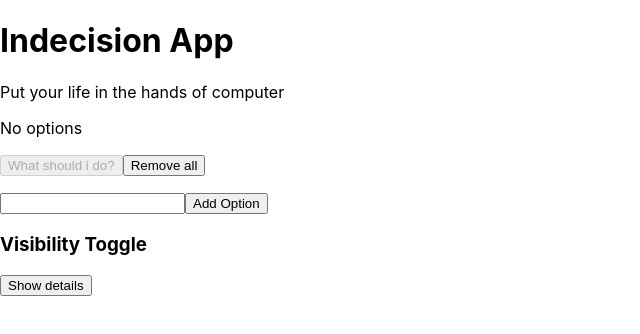
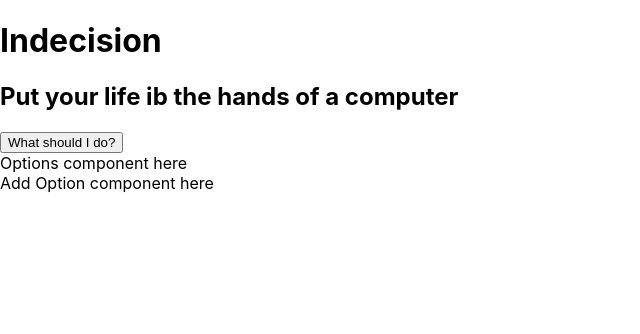
Before and after one commit to davidobi/decisionMakingApp, a React (Create React App) app in the folder decisionmaker/: page / in a window 1280 px wide. Shown: the top 334 px of the page, without its empty margins (0-640 px from the left). Built offline with nearby package versions, Linux system fonts and the light colour scheme.

Commit message:
converting to component based

```diff
--- a/decisionmaker/src/App.js
+++ b/decisionmaker/src/App.js
@@ -1,62 +1,48 @@
-import React from 'react';
-import './App.css';
+import React, { Component } from 'react';
 
-function App() {
-
-  const app = {
-    title: 'Indecision App',
-    subtitle: 'Put your life in the hands of  computer',
-    options: []
-  };
-
-  const onFormSubmitHandler = (e) => {
-    e.preventDefault();
-    const option = e.target.elements.option.value;
-    if (option) {
-      app.options.push(option);
-      e.target.elements.option.value = '';
+class Header extends Component {
+  render () {
+    return (
+      <div>
+        <h1>Indecision </h1>
+        <h2>Put your life ib the hands of a computer</h2>
+        <Action />
+        <Options />
+        <AddOption />
+      </div>
+    )
   }
 }
 
-  const removeAllHandler = () => {
-    app.options = [];
+
+class Action extends Component {
+  render () {
+    return (
+      <div>
+        <button>What should I do?</button>
+      </div>
+    )
+  }
 }
 
- const makeDecisionHandler = () => {
-   const randomNum = Math.floor(Math.random() * app.options.length);
-   const option = app.options[randomNum];
-   alert(option)
+class Options extends Component {
+  render () {
+    return (
+      <div>
+        Options component here
+      </div>
+    )
+  }
 }
 
- let visibility = false;
- const toggleVisibilityHandler = () => {
-   visibility = !visibility
+class AddOption extends Component {
+  render () {
+    return (
+      <div>
+        Add Option component here
+      </div>
+    )
+  }
 }
 
-  return (
-  <div>
-    <h1>{app.title}</h1>
-    {app.subtitle && <p>{app.subtitle}</p> }
-    <p>{app.options.length > 0 ? 'Here are your options': 'No options'}</p>
-    <button disabled={app.options.length === 0} onClick={makeDecisionHandler}>What should i do?</button>
-    <button onClick={removeAllHandler}>Remove all</button>
-    <ol>
-     {
-       app.options.map((option) => {
-         return <li key={option}>{option}</li>
-       })
-     }
-    </ol>
-    <form onSubmit={onFormSubmitHandler}>
-      <input type="text" name='option' />
-      <button>Add Option</button>
-    </form>
-
-     <h3>Visibility Toggle</h3>
-     <button onClick={toggleVisibilityHandler}>{visibility ? 'Hide details' : 'Show details'}</button>
-
-  </div>
-  );
-}
-
-export default App;
+export default Header;
--- a/decisionmaker/src/index.js
+++ b/decisionmaker/src/index.js
@@ -1,13 +1,13 @@
 import React from 'react';
 import ReactDOM from 'react-dom/client';
 import './index.css';
-import App from './App';
+import Header from './App';
 import reportWebVitals from './reportWebVitals';
 
 const root = ReactDOM.createRoot(document.getElementById('root'));
 root.render(
   <React.StrictMode>
-    <App />
+    <Header />
   </React.StrictMode>
 );
 
```
Lines whose indentation alone changed are shown as unchanged.
